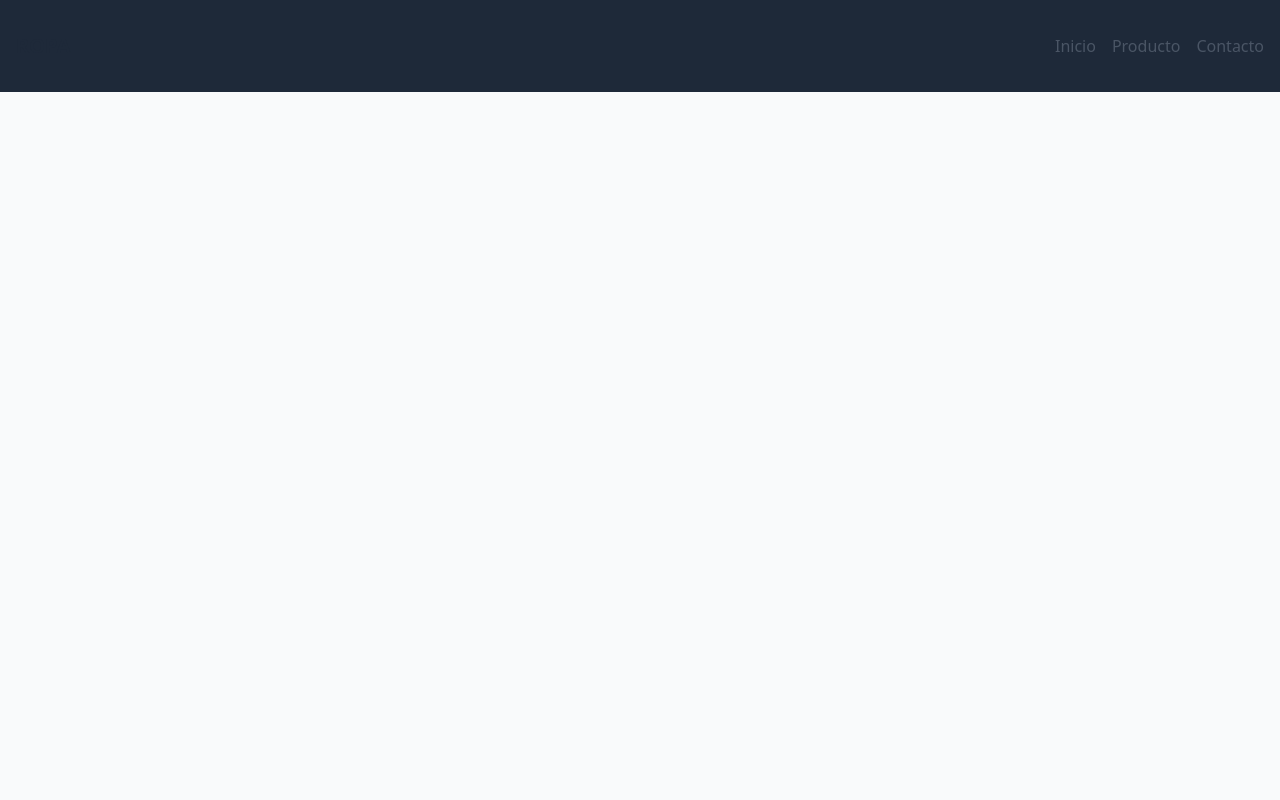
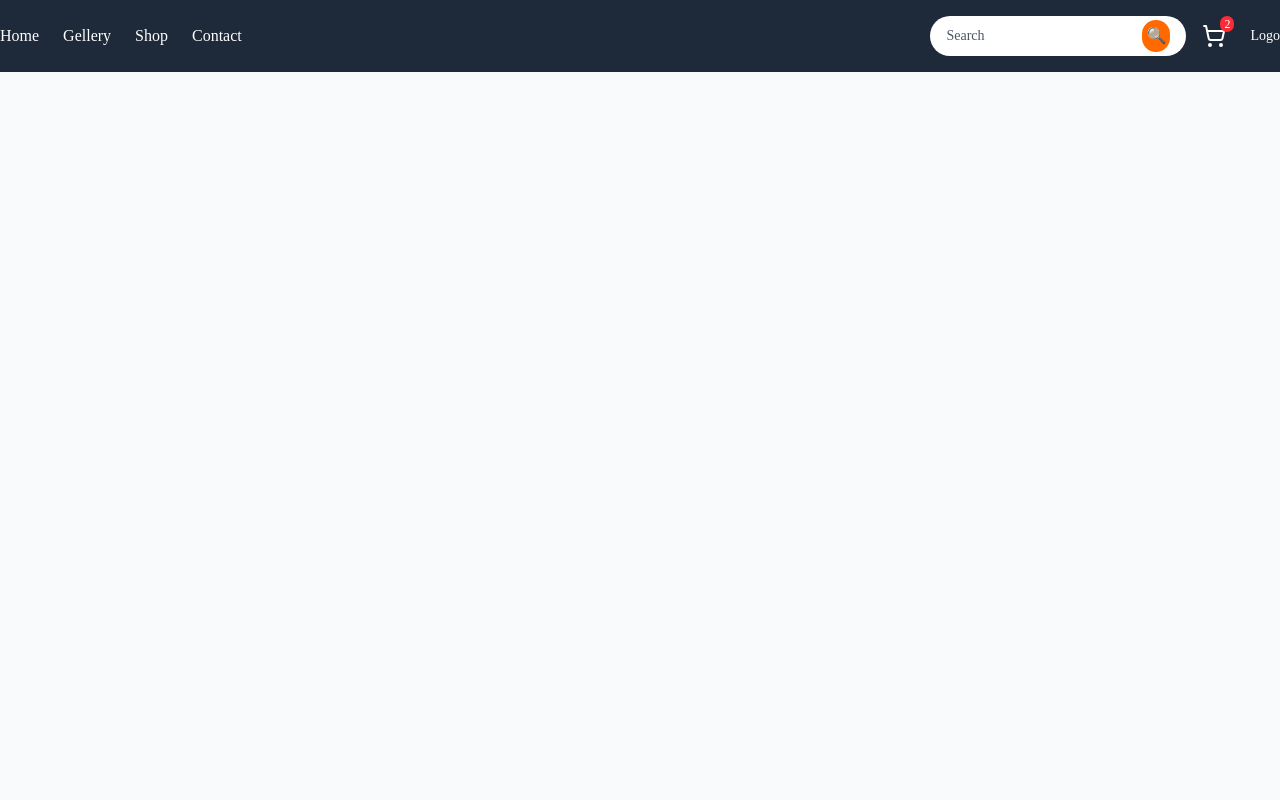
Before and after one commit to WilHazz/landing_page, a React (Vite) app: page / in a window 1280 px wide. Shown: the top 800 px of the page. Built offline with nearby package versions, Linux system fonts and the light colour scheme.

Commit message:
se realizo algunos cambios y se agrego estilos con librerias como Lucide-react

```diff
--- a/package.json
+++ b/package.json
@@ -11,6 +11,7 @@
   },
   "dependencies": {
     "@tailwindcss/vite": "^4.1.4",
+    "lucide-react": "^0.503.0",
     "react": "^19.0.0",
     "react-dom": "^19.0.0",
     "tailwindcss": "^4.1.4"
--- a/src/components/Header.jsx
+++ b/src/components/Header.jsx
@@ -1,19 +1,52 @@
+import { ShoppingBag, ShoppingCart } from "lucide-react";
+
 export default function Header() {
   return (
     <header className="bg-gray-800 py-4 px6">
-      <div className="max-w-7xl mx-auto px-4 py-4 flex justify-between items-center">
-        <h1 className="text-xl font-bold text-gray-800">ROPA</h1>
-        <nav className="space-x-4">
-          <a href="" className="text-gray-600 hover:text-blue-500">
-            Inicio
+      <div className="flex items-center justify-between max-w-7xl mx-auto flex-wrap gap-4">
+        {/* Menú de navegación */}
+        <nav className="flex flex-wrap space-x-6 text-white text-1xl">
+          <a href="#home" className=" hover:text-amber-300">
+            Home
           </a>
-          <a href="" className="text-gray-600 hover:text-blue-500">
-            Producto
+          <a href="#gallery" className="  hover:text-amber-300">
+            Gellery
           </a>
-          <a href="" className="text-gray-600 hover:text-blue-500">
-            Contacto
+          <a href="#shop" className=" hover:text-amber-300">
+            Shop
+          </a>
+          <a href="#contact" className=" hover:text-amber-300">
+            Contact
           </a>
         </nav>
+
+        {/* Buscador */}
+        <div className="flex items-center gap-4 flex-grow justify-center sm:justify-end">
+          <div className="hidden sm:flex items-center bg-white rounded-full px-4 py-1 w-64">
+            <input
+              type="text"
+              placeholder="Search"
+              className="flex-grow outline-none text-sm placeholder-gray-600"
+            />
+            <button className="btn-buscador text-white bg-orange-500 rounded-full p-1">
+              🔍
+            </button>
+          </div>
+
+          {/* Carrito de comparas */}
+          <div className="text-white relative cursor-pointer hover:text-amber-300">
+            <ShoppingCart size={24} />
+            {/* Contador (opcional) */}
+            <span className="absolute -top-2 -right-2 bg-red-500 text-xs text-white rounded-full px-1">
+              2
+            </span>
+          </div>
+        </div>
+
+        {/* Logo */}
+        <div className="text-white text-sm ml-2">
+          <span>Logo</span>
+        </div>
       </div>
     </header>
   );
--- a/src/index.css
+++ b/src/index.css
@@ -7,4 +7,9 @@ body,
   width: 100%;
   margin: 0;
   padding: 0;
+  font-family: cursive;
 }
+
+.btn-buscador {
+  cursor: pointer;
+}
```
Also changed, not shown: 1 other file (tests, documents, lock files or other folders).
